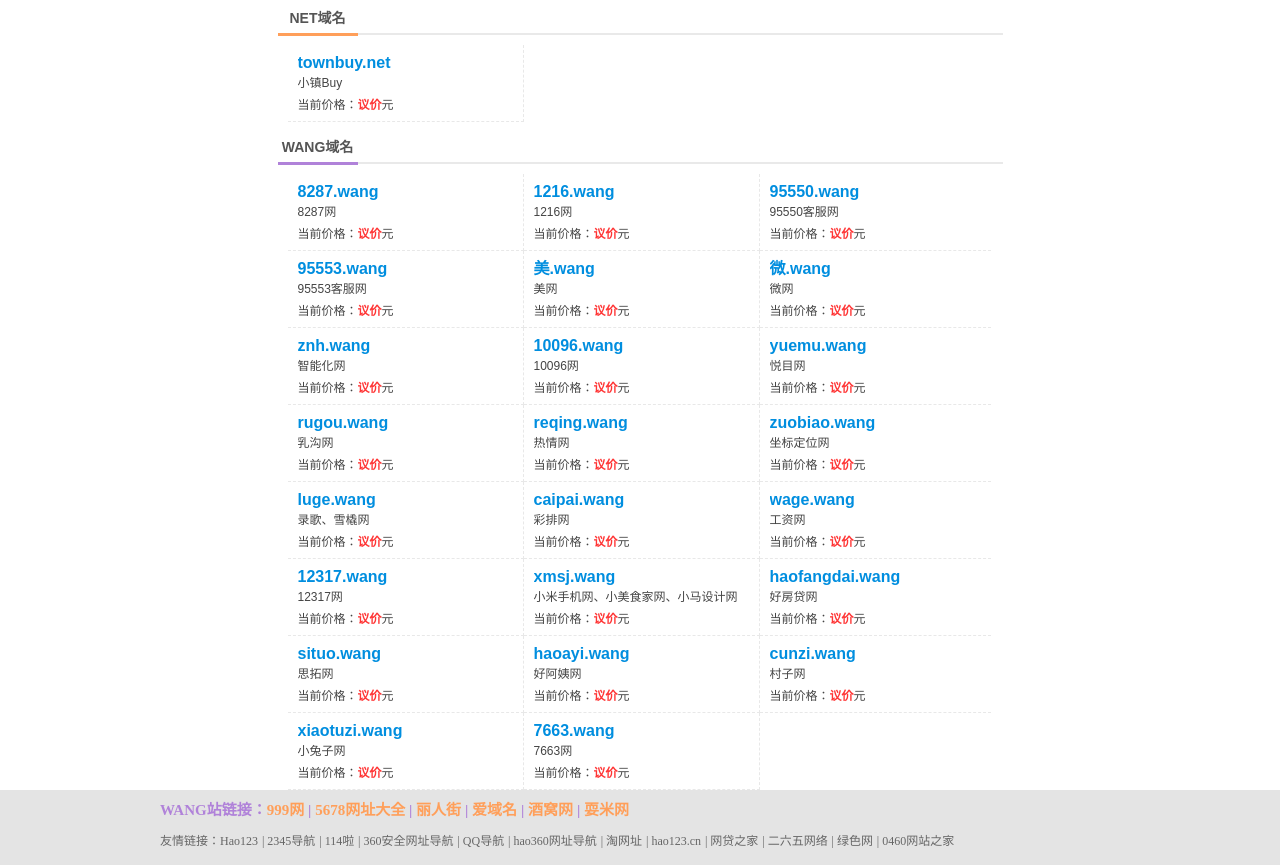
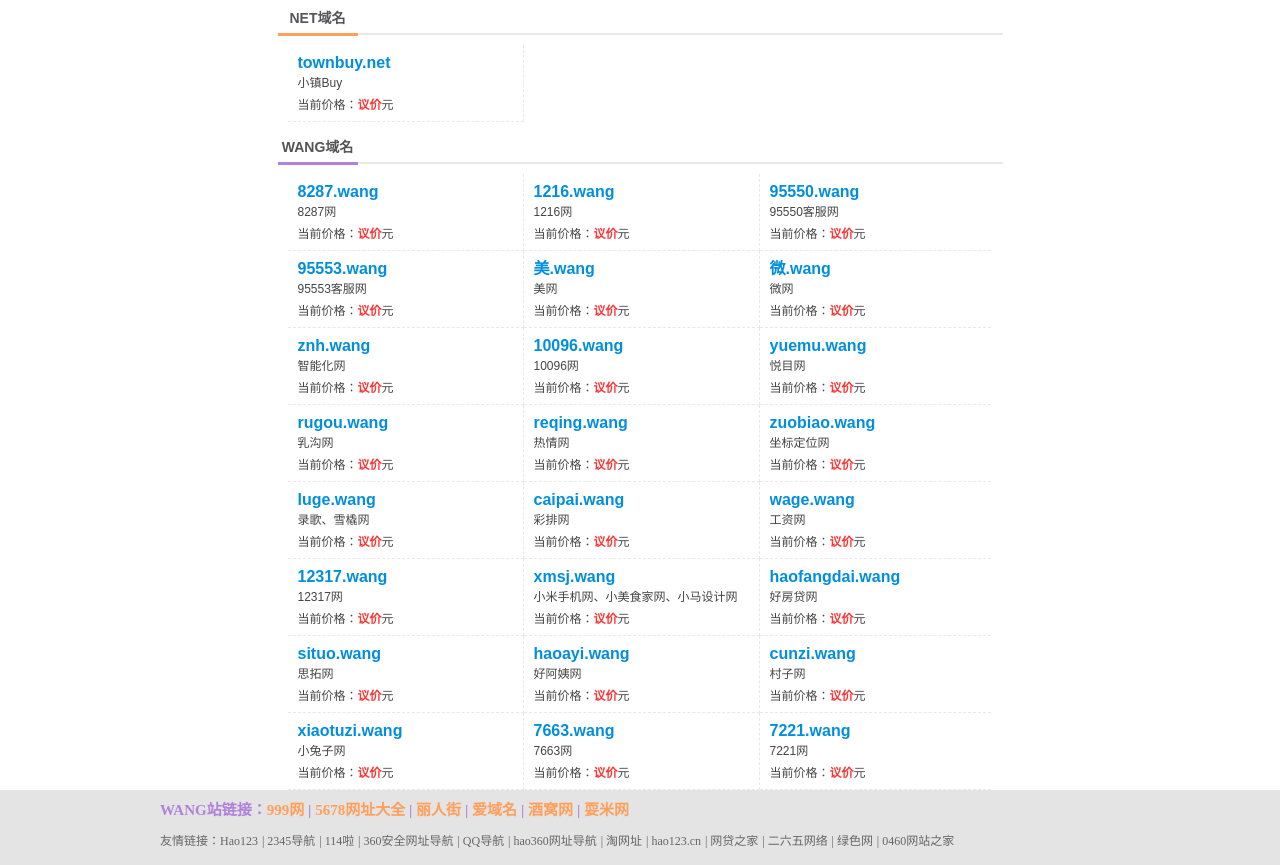
Before and after one commit to binnancool/mei, a plain HTML site: page index.html in a window 1280 px wide. Shown: the part 524-1389 px from the top of the page. Drawn offline with Linux system fonts and the light colour scheme.

Commit message:
20150122

```diff
--- a/index.html
+++ b/index.html
@@ -215,6 +215,11 @@
                   <span class="domain_info">7663网</span>
                   <span>当前价格：<em class="c_red">议价</em>元</span>
                 </a>
+				<a href="http://7221.wang" target="_blank">
+                  <strong><em>7221.wang</em></strong>
+                  <span class="domain_info">7221网</span>
+                  <span>当前价格：<em class="c_red">议价</em>元</span>
+                </a>
               </div>
             </div>
           </div>
```
